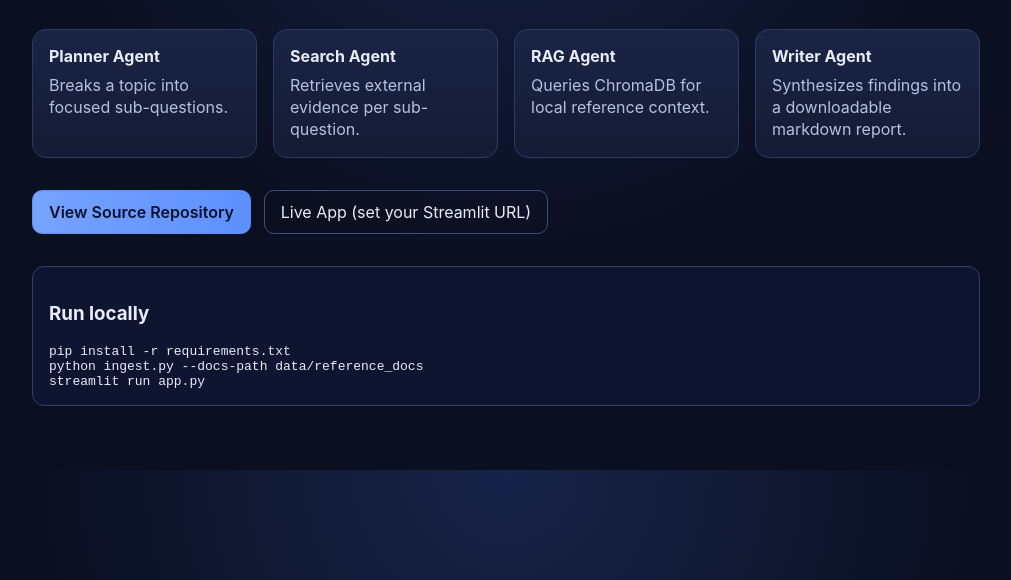
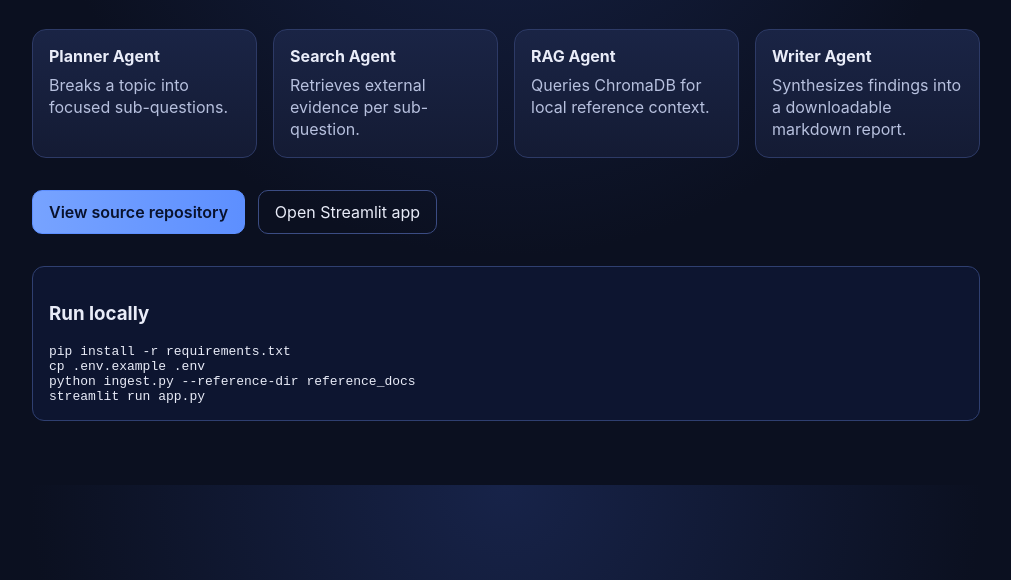
Before and after one commit to diaboliquepapillon/research-pipeline, a plain HTML site: page web/index.html in a window 1280 px wide. Shown: the part 220-800 px from the top of the page, without its empty margins (134-1145 px from the left). Drawn offline with Linux system fonts and the light colour scheme.

Commit message:
Point landing page to Streamlit Cloud and fix local setup commands.
Made-with: Cursor

```diff
--- a/web/index.html
+++ b/web/index.html
@@ -39,18 +39,29 @@
       </section>
 
       <section class="actions">
-        <a class="btn primary" href="https://github.com/" target="_blank" rel="noreferrer">
-          View Source Repository
+        <a
+          class="btn primary"
+          href="https://github.com/diaboliquepapillon/research-pipeline"
+          target="_blank"
+          rel="noreferrer"
+        >
+          View source repository
         </a>
-        <a class="btn" href="#" title="Replace with your deployed Streamlit URL">
-          Live App (set your Streamlit URL)
+        <a
+          class="btn"
+          href="https://blank-app-szyqe48k1ag.streamlit.app"
+          target="_blank"
+          rel="noreferrer"
+        >
+          Open Streamlit app
         </a>
       </section>
 
       <section class="how-to">
         <h3>Run locally</h3>
         <pre><code>pip install -r requirements.txt
-python ingest.py --docs-path data/reference_docs
+cp .env.example .env
+python ingest.py --reference-dir reference_docs
 streamlit run app.py</code></pre>
       </section>
     </main>
```
